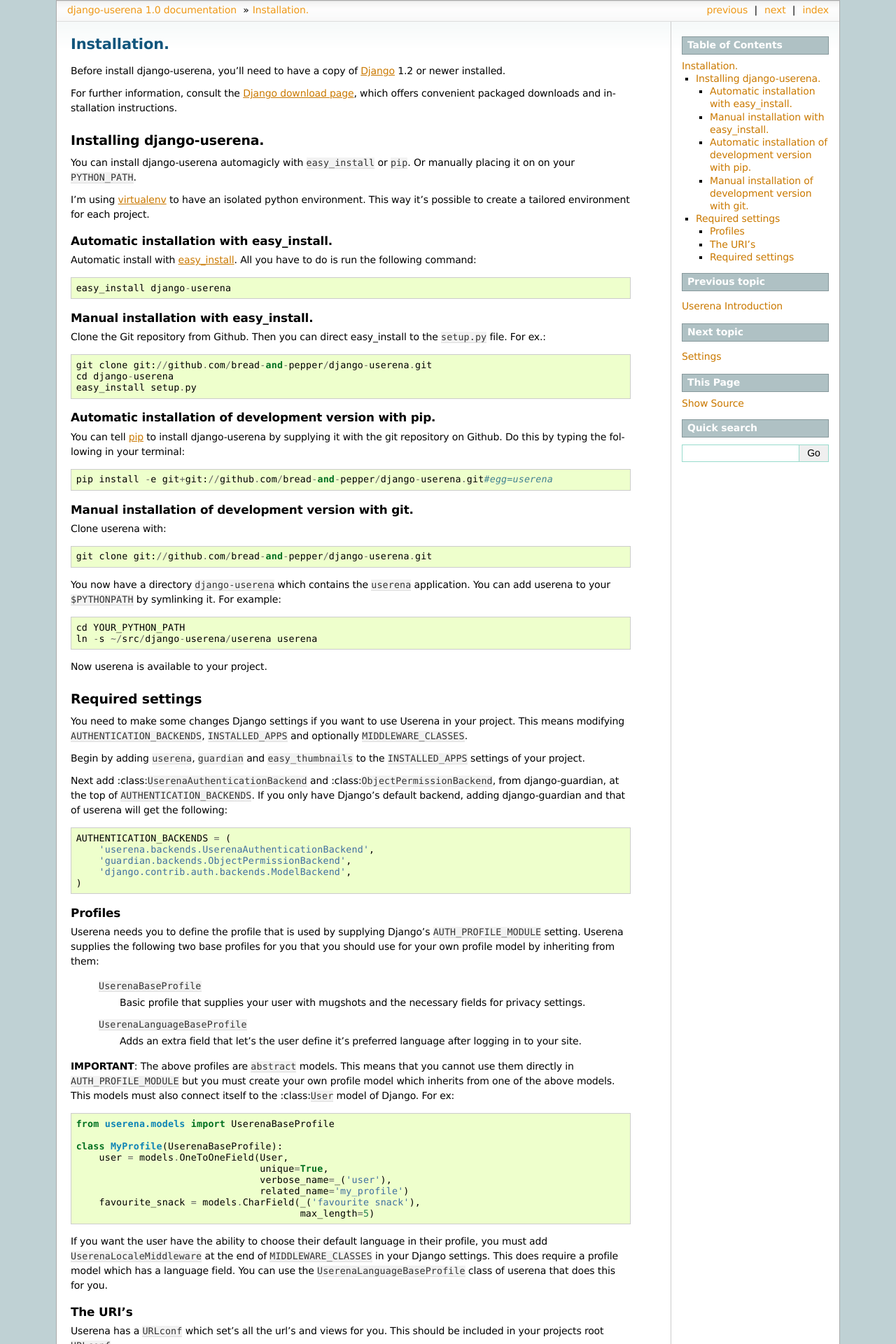
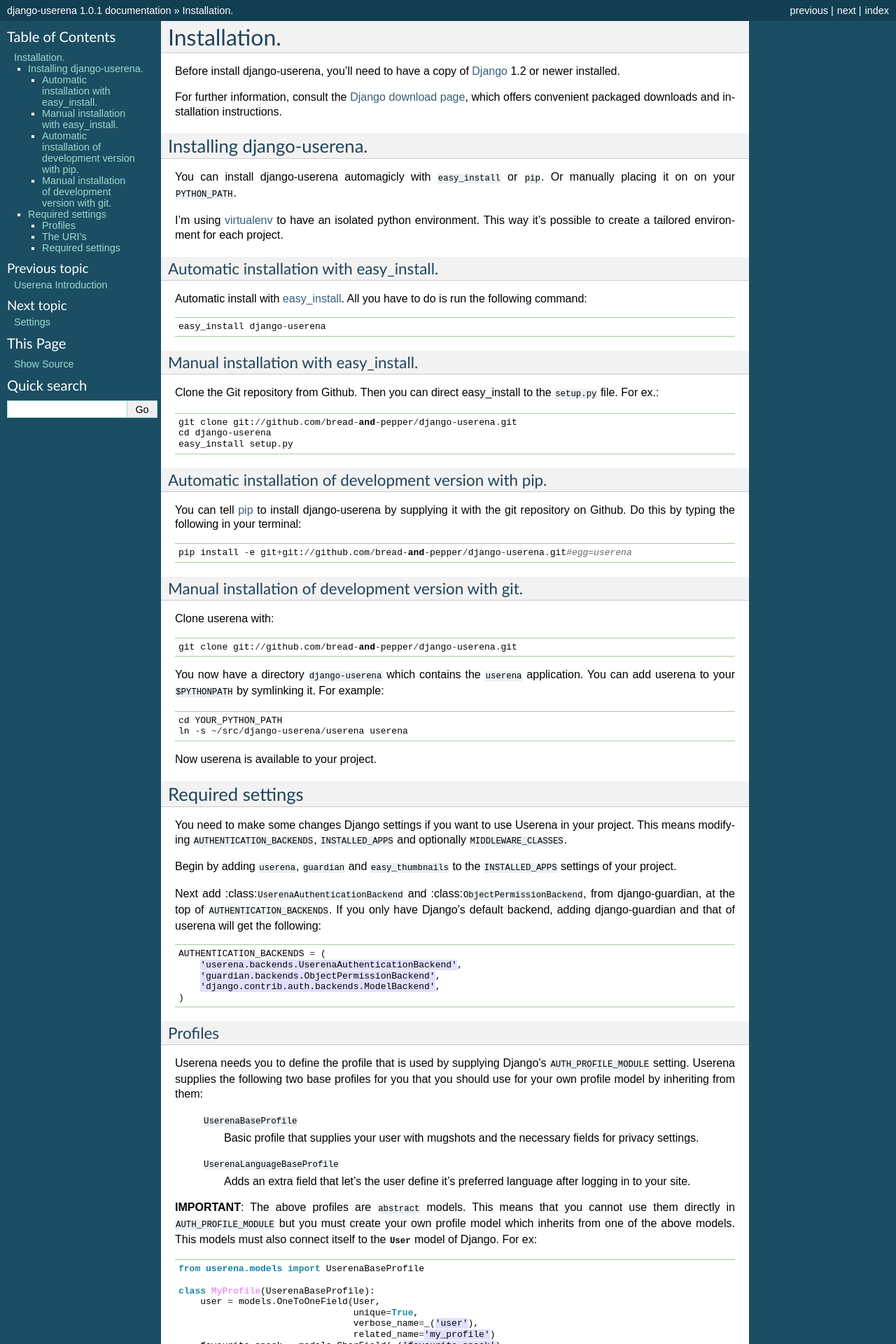
Before and after one commit to napster0125/django-ena-for-user, a Sphinx documentation site: the page built from docs/installation.rst, in a window 1280 px wide. Shown: the top 1920 px of the page at 70% size. Built offline with Sphinx 7.4.7, drawn with Linux system fonts in a browser that asks for light colours; some of the changed text lies outside the part shown.

Commit message:
Updated documentation.

```diff
--- a/docs/conf.py
+++ b/docs/conf.py
@@ -40,16 +40,16 @@
 
 # General information about the project.
 project = u'django-userena'
-copyright = u'2010, Petar Radosevic'
+copyright = u'2010, 2011 Bread & Pepper'
 
 # The version info for the project you're documenting, acts as replacement for
 # |version| and |release|, also used in various other places throughout the
 # built documents.
 #
 # The short X.Y version.
-version = '1.0'
+version = '1.0.1'
 # The full version, including alpha/beta/rc tags.
-release = '1.0'
+release = '1.0.1'
 
 # The language for content autogenerated by Sphinx. Refer to documentation
 # for a list of supported languages.
@@ -83,7 +83,7 @@
 #show_authors = False
 
 # The name of the Pygments (syntax highlighting) style to use.
-pygments_style = 'sphinx'
+pygments_style = 'murphy'
 
 # A list of ignored prefixes for module index sorting.
 #modindex_common_prefix = []
@@ -93,7 +93,7 @@
 
 # The theme to use for HTML and HTML Help pages.  Major themes that come with
 # Sphinx are currently 'default' and 'sphinxdoc'.
-html_theme = 'sphinxdoc'
+html_theme = 'default'
 
 # Theme options are theme-specific and customize the look and feel of a theme
 # further.  For a list of options available for each theme, see the
--- a/docs/installation.rst
+++ b/docs/installation.rst
@@ -105,7 +105,7 @@
 **IMPORTANT**: The above profiles are ``abstract`` models. This means that you
 cannot use them directly in ``AUTH_PROFILE_MODULE`` but you must create your
 own profile model which inherits from one of the above models. This models
-must also connect itself to the :class:``User`` model of Django. For ex::
+must also connect itself to the :class:`User` model of Django. For ex::
 
     from userena.models import UserenaBaseProfile
 
```
